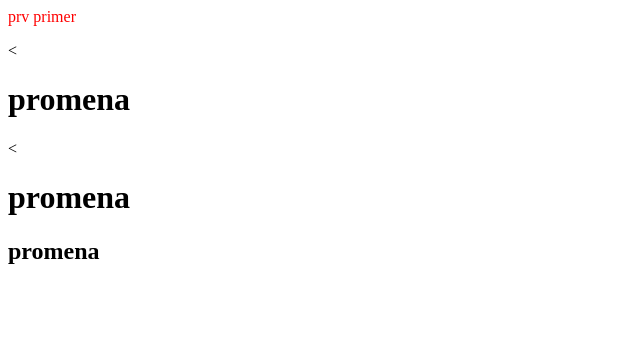
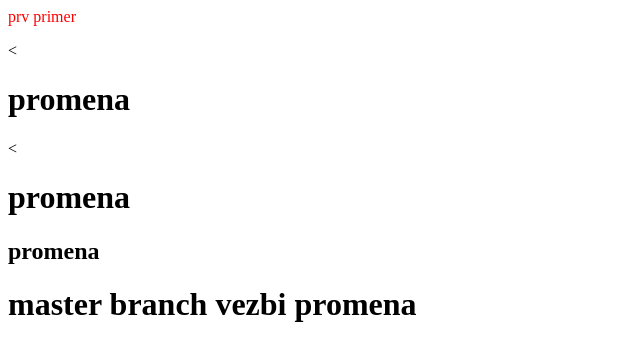
Before and after one commit to JKjupev/git-one, a plain HTML site: page index.html in a window 1280 px wide. Shown: the whole page, without its empty margins (0-640 px from the left). Drawn offline with Linux system fonts and the light colour scheme.

Commit message:
klaeno h1 za vezbi od braches tutorial

```diff
--- a/index.html
+++ b/index.html
@@ -9,6 +9,7 @@
     <<h1>promena</h1>
     <<h1>promena</h1>
     <h2>promena</h2>
+    <h1>master branch vezbi promena</h1>
     <script src="main.js">
 </script>
 </body>
```
